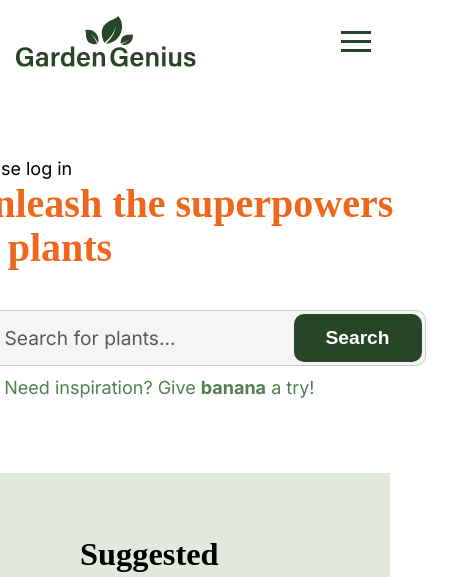
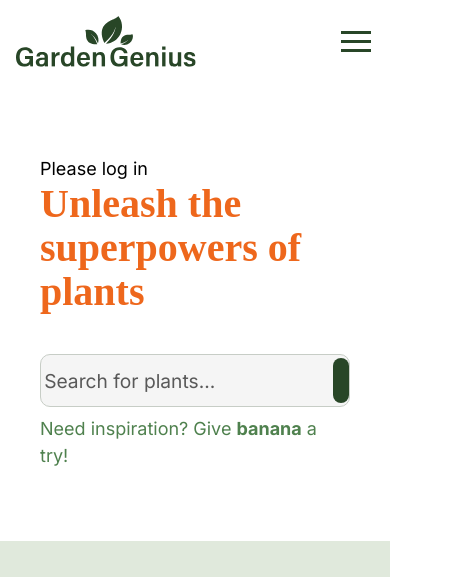
Before and after one commit to jasin1/garden-genius-V2, a React (Vite) app: page / in a window 390 px wide. Shown: the top 577 px of the page, 450 px wide, since content can reach past the window. Built offline with nearby package versions, Linux system fonts and the light colour scheme; no server answers; a web font is replaced by a local one.

Commit message:
fix responsive issues with searchBar

```diff
--- a/src/components/SeachBar/SearchBar.css
+++ b/src/components/SeachBar/SearchBar.css
@@ -27,3 +27,39 @@
 .search-input::placeholder{
     color: var(--color-gray);
 }
+
+.search-text {
+    display: inline;
+  }
+
+.search-icon {
+    display: none;
+    width: 1.5rem;
+    height: 1.5rem;
+  }
+
+
+@media (max-width: 600px) {
+    .indicator-txt-wrapper{
+        margin-left: 0;
+        padding-left: 0px;
+
+    }
+
+    .btn-search{
+        padding: .5rem .5rem;
+
+    }
+
+    .search-icon-wrapper{
+        display: none;
+    }
+
+    .search-text {
+      display: none;
+    }
+
+    .search-icon {
+      display: inline;
+    }
+  }
--- a/src/components/SeachBar/SearchBar.jsx
+++ b/src/components/SeachBar/SearchBar.jsx
@@ -2,6 +2,7 @@ import './SearchBar.css';
 import PropTypes from "prop-types";
 import {useState} from "react";
 import SearchIcon from '../../assets/icon-search.svg';
+import SearchIconWhite from '../../assets/icon-search-white.svg';
 import Button from '../../components/Button/Button.jsx';
 
 function SearchBar({onSearch, placeholder, initialValue}){
@@ -36,7 +37,10 @@ function SearchBar({onSearch, placeholder, initialValue}){
                 onChange={handleInputChange}
                 onKeyDown={handleKeyPress}
             />
-            <Button type="button" variant="search" onClick={handleSearch}> Search </Button>
+            <Button type="button" className="search-button" variant="search" onClick={handleSearch}> <span className="search-text">Search</span>
+            <img src={SearchIconWhite} alt="Search Icon" className="search-icon" />
+            </Button>
+
         </div>
 
     )
--- a/src/pages/search/search.css
+++ b/src/pages/search/search.css
@@ -43,6 +43,9 @@
 }
 
 @media screen and (max-width: 576px){
+    .search-container{
+        display: block;
+    }
     .search-h1{
         font-size: 2.5rem;
     }
@@ -54,5 +57,6 @@
 
     .search-header{
         padding: 1.5rem;
+
     }
 }
```
Also changed, not shown: src/assets/icon-search-white.svg (added).
